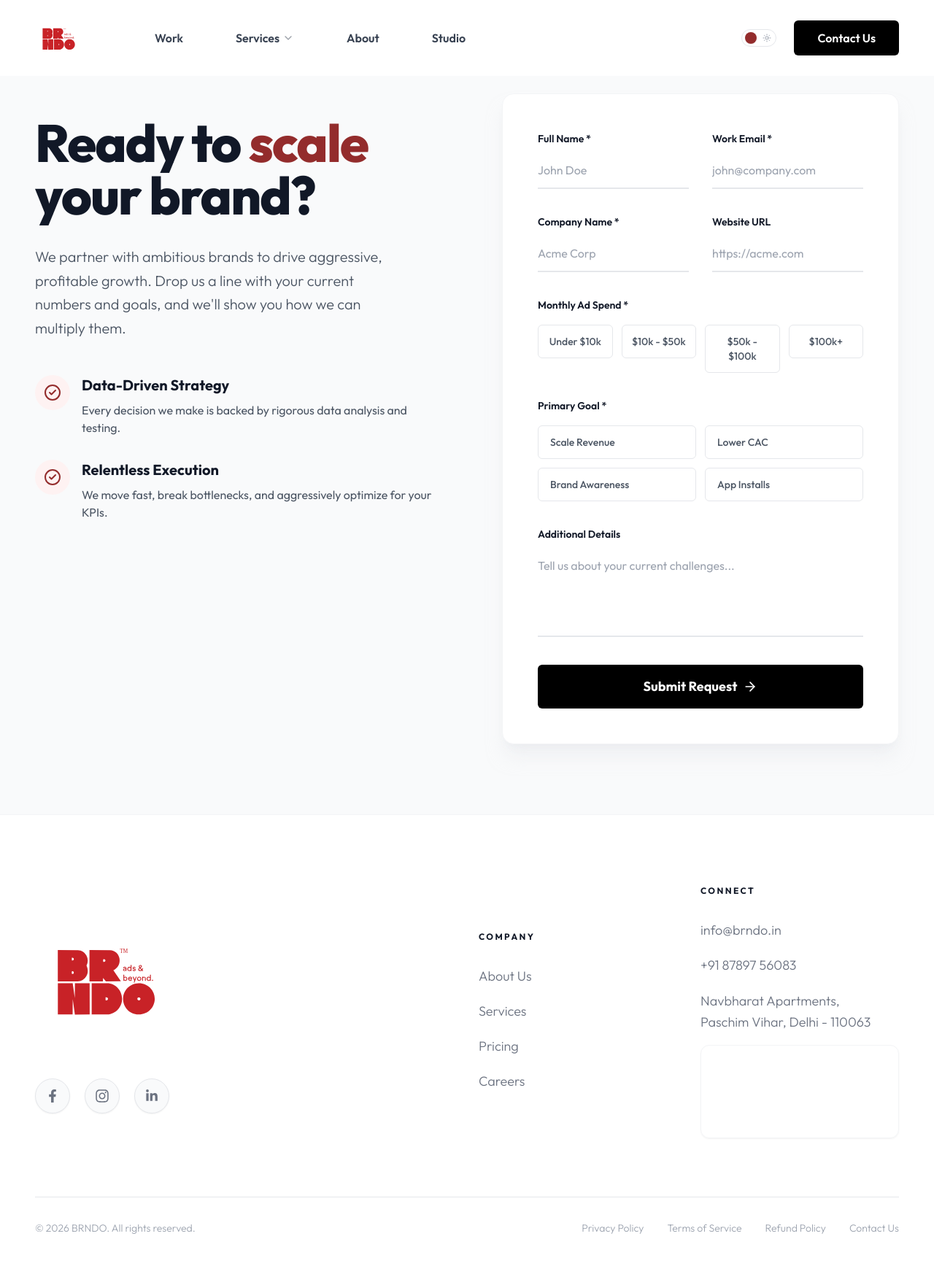
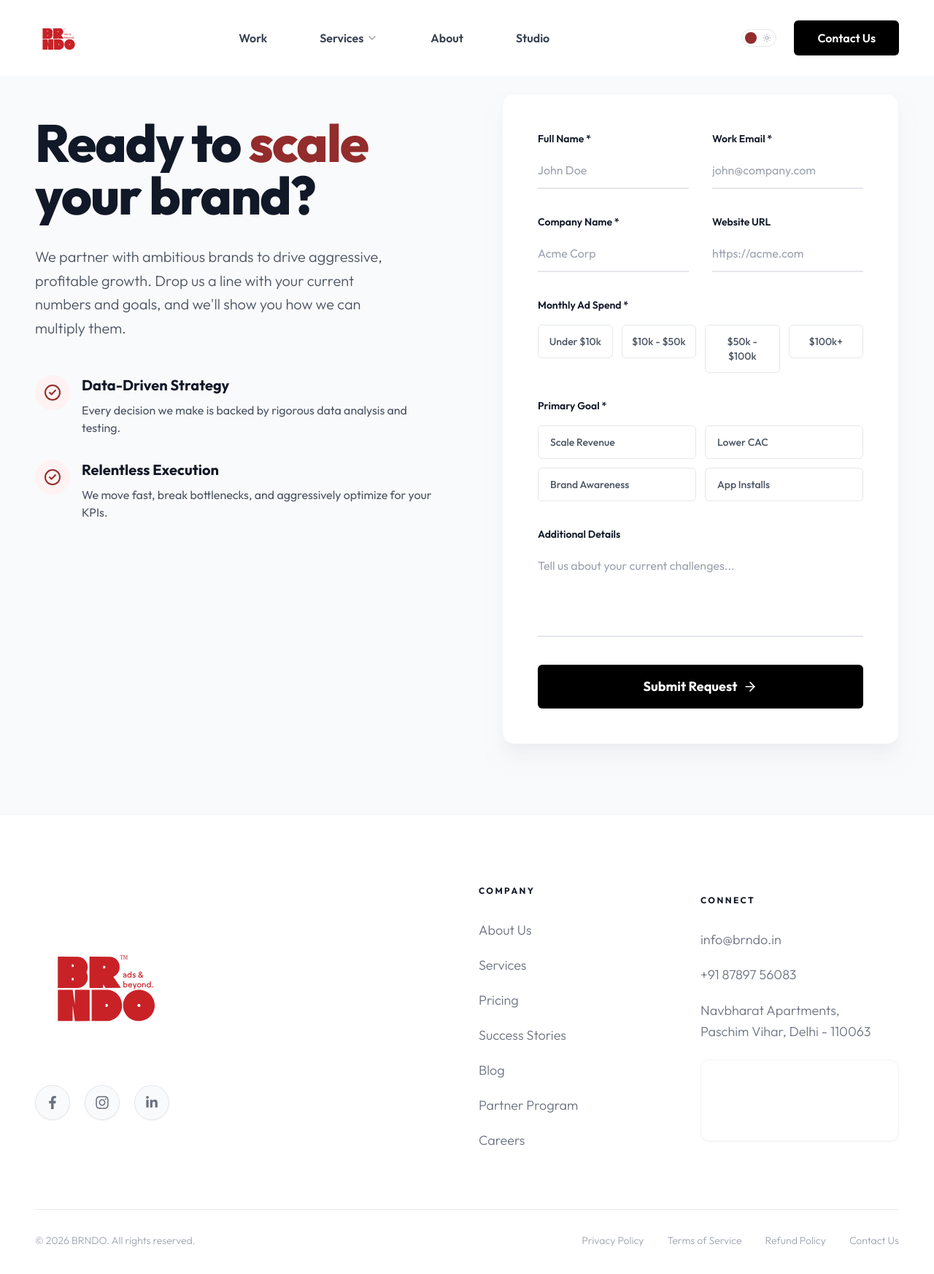
Before and after one commit to amanaanubhav/brndo.in, a React (Vite) app: page / in a window 1280 px wide. Shown: the top 1746 px of the page at 73% size. Built offline with nearby package versions, Linux system fonts and the light colour scheme; grey boxes are pictures that could not be loaded.

Commit message:
feat: implement responsive Navbar and Footer components with dark mode support

```diff
--- a/src/components/Footer.jsx
+++ b/src/components/Footer.jsx
@@ -36,6 +36,9 @@ export default function Footer() {
               <li><a href="#about" className="hover:text-brndo-red dark:hover:text-brndo-red transition-colors inline-block relative group">About Us<span className="absolute -bottom-1 left-0 w-0 h-0.5 bg-brndo-red transition-all duration-300 group-hover:w-full"></span></a></li>
               <li><a href="#services" className="hover:text-brndo-red dark:hover:text-brndo-red transition-colors inline-block relative group">Services<span className="absolute -bottom-1 left-0 w-0 h-0.5 bg-brndo-red transition-all duration-300 group-hover:w-full"></span></a></li>
               <li><a href="#pricing" className="hover:text-brndo-red dark:hover:text-brndo-red transition-colors inline-block relative group">Pricing<span className="absolute -bottom-1 left-0 w-0 h-0.5 bg-brndo-red transition-all duration-300 group-hover:w-full"></span></a></li>
+              <li><a href="#impact" className="hover:text-brndo-red dark:hover:text-brndo-red transition-colors inline-block relative group">Success Stories<span className="absolute -bottom-1 left-0 w-0 h-0.5 bg-brndo-red transition-all duration-300 group-hover:w-full"></span></a></li>
+              <li><a href="#blog" className="hover:text-brndo-red dark:hover:text-brndo-red transition-colors inline-block relative group">Blog<span className="absolute -bottom-1 left-0 w-0 h-0.5 bg-brndo-red transition-all duration-300 group-hover:w-full"></span></a></li>
+              <li><a href="#partners" className="hover:text-brndo-red dark:hover:text-brndo-red transition-colors inline-block relative group">Partner Program<span className="absolute -bottom-1 left-0 w-0 h-0.5 bg-brndo-red transition-all duration-300 group-hover:w-full"></span></a></li>
               <li><a href="#careers" className="hover:text-brndo-red dark:hover:text-brndo-red transition-colors inline-block relative group">Careers<span className="absolute -bottom-1 left-0 w-0 h-0.5 bg-brndo-red transition-all duration-300 group-hover:w-full"></span></a></li>
             </ul>
           </div>
@@ -58,7 +61,7 @@ export default function Footer() {
                 </a>
 
                 {/* Dynamic Google Map Test */}
-                <div className="w-full max-w-[280px] h-32 rounded-xl overflow-hidden shadow-sm border border-gray-100 dark:border-gray-800">
+                <div className="w-full max-w-[280px] h-28 mt-2 rounded-xl overflow-hidden shadow-sm border border-gray-100 dark:border-gray-800">
                   <iframe
                     src="https://maps.google.com/maps?q=Navbharat+Apartments,+Paschim+Vihar,+Delhi+-+110063&t=&z=15&ie=UTF8&iwloc=&output=embed"
                     width="100%"
--- a/src/components/Navbar.jsx
+++ b/src/components/Navbar.jsx
@@ -43,12 +43,14 @@ export default function Navbar() {
     )}>
       <div className="max-w-7xl mx-auto px-6 md:px-12 flex justify-between items-center">
         {/* Logo */}
-        <a href="#" className="flex-none z-50">
+        <div className="flex-none z-50">
+          <a href="#">
             <img src="/brndo_logo.svg" alt="Brndo Logo" className="h-14 md:h-16 w-auto dark:brightness-0 dark:invert transition-all" />
           </a>
+        </div>
 
         {/* Desktop Nav */}
-        <div className="hidden md:flex flex-1 items-center justify-start ml-12 lg:ml-20 gap-4 lg:gap-8">
+        <div className="hidden md:flex flex-1 items-center justify-center gap-4 lg:gap-8 pr-4 lg:pr-12">
           {navLinks.map((link) => (
             link.dropdown ? (
               <div key={link.name} className="relative group">
@@ -85,8 +87,10 @@ export default function Navbar() {
               </a>
             )
           ))}
+        </div>
 
-          <div className="ml-auto flex items-center gap-6">
+        {/* Right side: Toggle & Contact */}
+        <div className="hidden md:flex flex-none items-center gap-4 md:gap-6 z-50">
           <ThemeToggle />
           <a
             href="#contact"
@@ -94,7 +98,6 @@ export default function Navbar() {
           >
             Contact Us
           </a>
-          </div>
         </div>
 
         {/* Mobile Toggle */}
```
Lines whose indentation alone changed are shown as unchanged.
